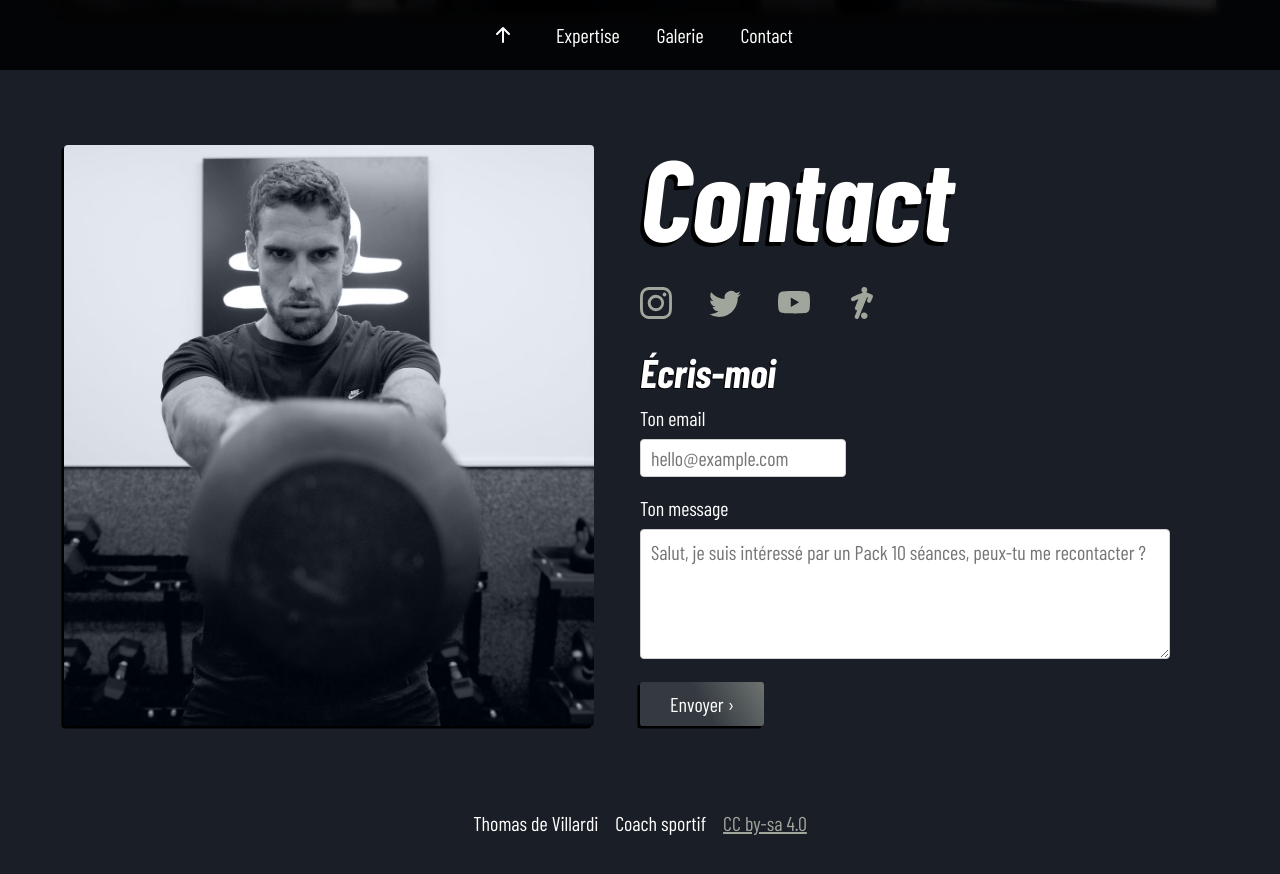
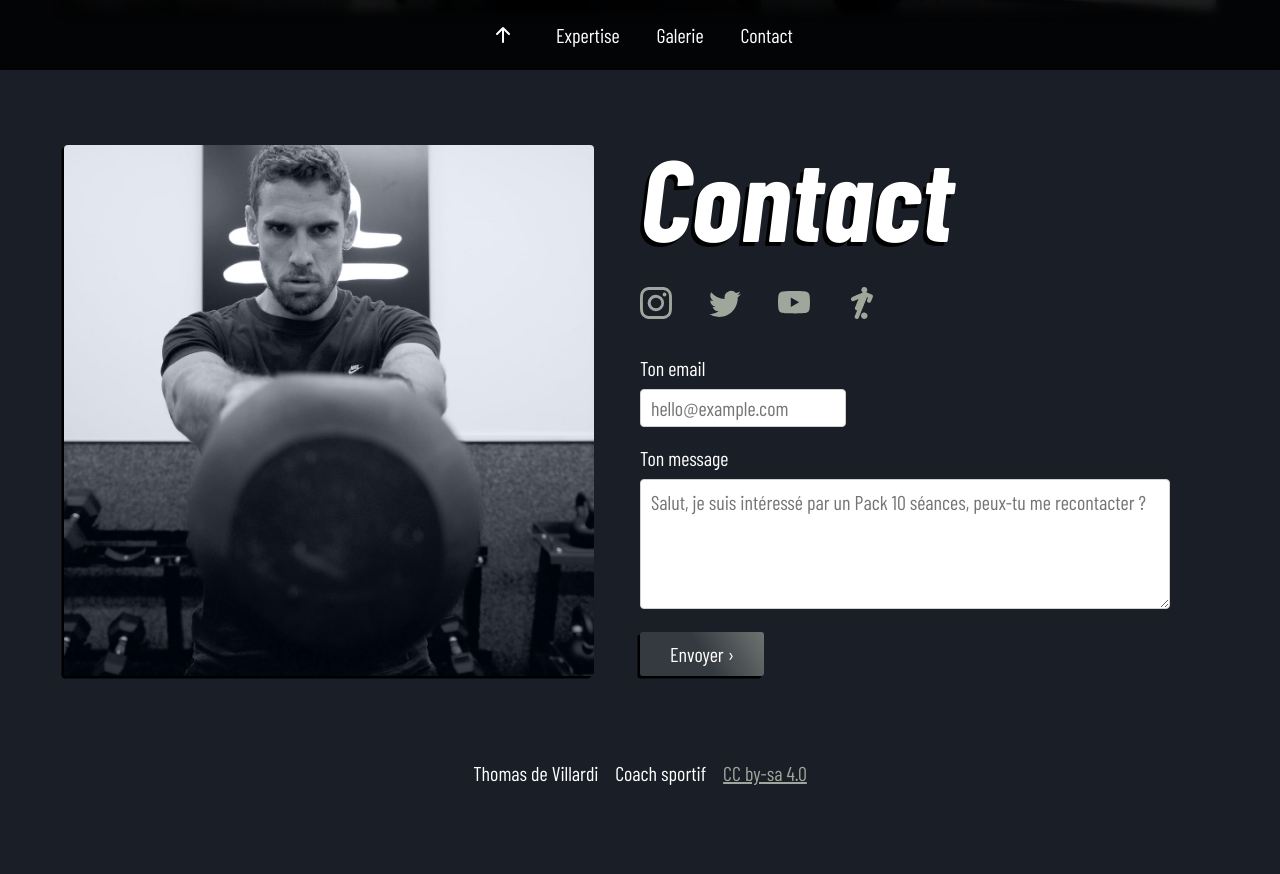
Before and after one commit to odevillardi/tdv, a Jekyll site: the page built from index.markdown, in a window 1280 px wide and 900 px high, scrolled down 6140 px. Shown: the top 874 px of the window. Built offline with Jekyll 4.4.1, drawn with Linux system fonts in a browser that asks for light colours; after the commit the page ends 6990 px from its top, so only the background shows below that.

Commit message:
Update contact.html

```diff
--- a/_includes/contact.html
+++ b/_includes/contact.html
@@ -25,7 +25,6 @@
 						</svg></a>
 				</li>
 			</ul>
-			<h3>Écris-moi</h3>
 			<div id="contact-confirm">
 				<p>
 					Merci pour ton message, je te réponds dès que possible&nbsp;!
```
